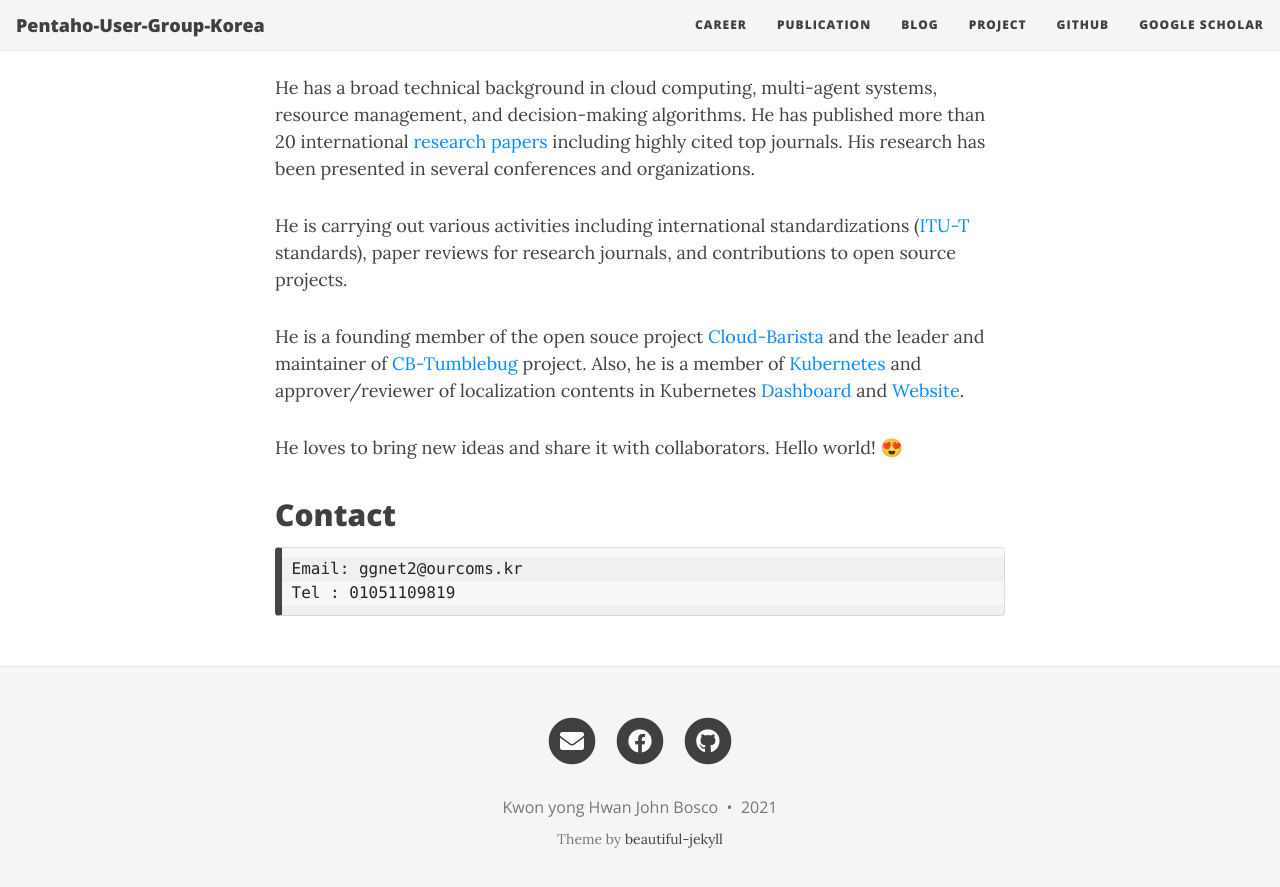
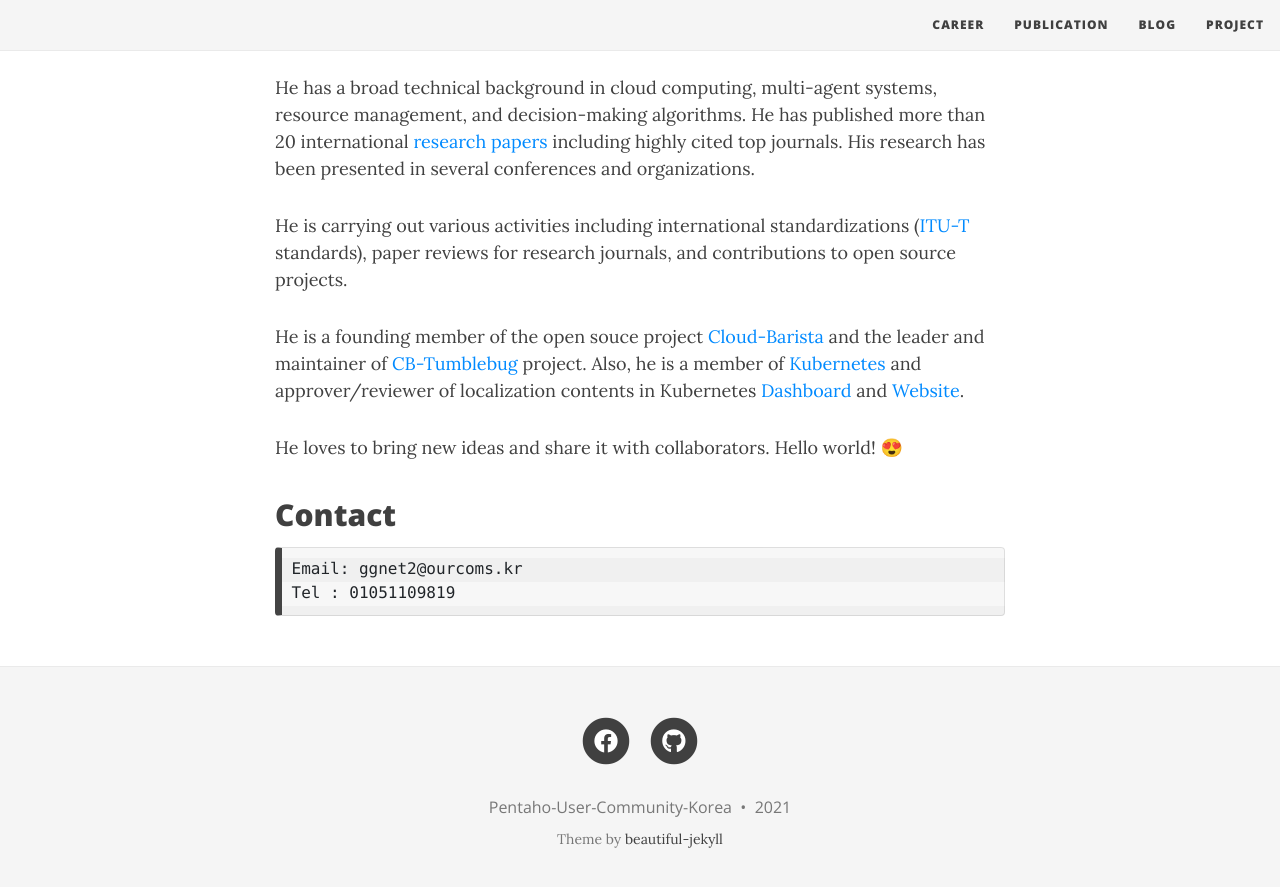
Before and after one commit to Pentaho-User-Group-Korea/Pentaho-User-Group-Korea.github.io, a Jekyll site: the page built from index.md, in a window 1280 px wide and 900 px high, scrolled down 977 px. Shown: the top 887 px of the window. Built offline with Jekyll 4.4.1, drawn with Linux system fonts in a browser that asks for light colours; nearby versions of some CDN libraries.

Commit message:
Update _config.yml

```diff
--- a/_config.yml
+++ b/_config.yml
@@ -1,13 +1,13 @@
 # --- Basic options --- #
 
 # [수정필요] 웹페이지 이름
-title: Pentaho-User-Group-Korea
+title: ""
 
 # [수정필요] 간단한 사이트 설명
 description: 한국에서 펜타호 CE를 사용하는 사용자들의 그룹입니다.
 
 # [수정필요] 웹페이지 아래에 나오는 웹사이트 저자 이름
-author: Kwon yong Hwan John Bosco
+author: Pentaho-User-Community-Korea
 
 # [조건부수정] 네비게이션 바에 포함되는 항목 (명칭 수정, 추가, 삭제 가능)
 # 예를 들어 ETRI 라는 항목을 네비게이션 바에 추가하고 싶은 경우, etri.md 파일 생성 후 ETRI: "etri" 라고 지정.
@@ -16,9 +16,6 @@ navbar-links:
   Publication: "publication"
   Blog: "blog"
   Project: "project"
-  GitHub: "https://github.com/Pentaho-User-Group-Korea/Pentaho-User-Group-Korea.github.io"
-  Google Scholar: ""
-
 
 # [수정필요] 아바타 로고 사용 시에는 이미지 파일을 지정 (이미지 파일 업로드 후, 위치 지정)
 avatar: "/assets/img/banner.png"
@@ -36,8 +33,8 @@ round-avatar: true
 # Uncomment the links you want to show and add your information to each one.
 # If you don't want to show a link to an RSS feed, set rss to "false".
 social-network-links:
-  email: "shsonkorea@etri.re.kr"
-  facebook: seokho.son.korea
+# email: "shsonkorea@etri.re.kr"
+  facebook: https://www.facebook.com/groups/935447350325352
   github: https://github.com/Pentaho-User-Group-Korea/Pentaho-User-Group-Korea.github.io
 # linkedin: seokho-son
 #  twitter: daattali
```
